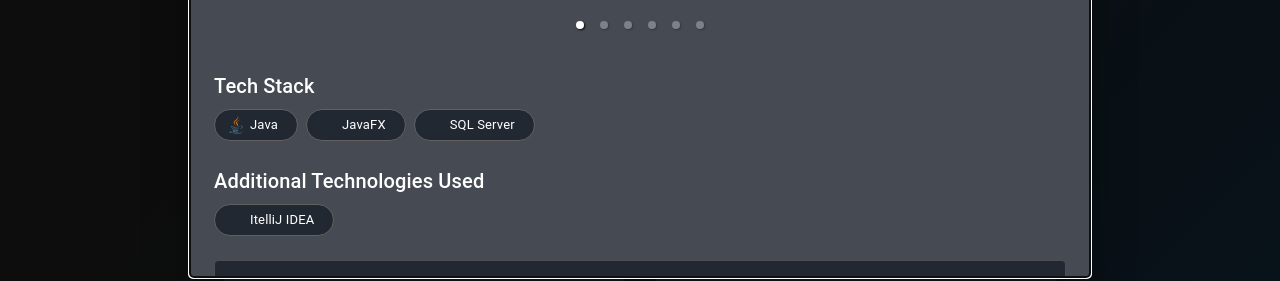
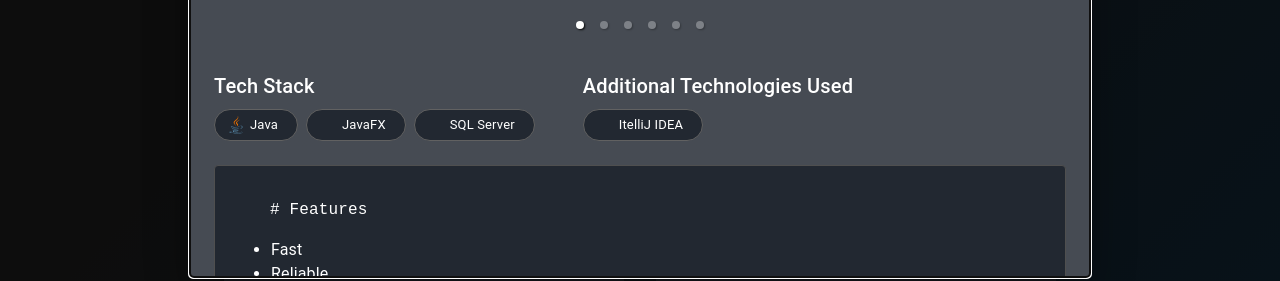
Before and after one commit to nrossin/nathanrossin-dev, a React (Vite) app: page / in a window 1280 px wide. Both pictures are taken after a click on the element 424 px from the left and 3340 px from the top of the page. Shown: the part 3431-3712 px from the top of the page. Built offline with nearby package versions, Linux system fonts and the light colour scheme; some icons are missing.

Commit message:
Update / fix layout for 'ProjectDetails' dialog

```diff
--- a/package.json
+++ b/package.json
@@ -19,8 +19,12 @@
     "framer-motion": "^12.9.4",
     "react": "^19.0.0",
     "react-dom": "^19.0.0",
+    "react-markdown": "^10.1.0",
+    "react-responsive-carousel": "^3.2.23",
     "react-swipeable": "^7.0.2",
-    "react-zoom-pan-pinch": "^3.7.0"
+    "react-zoom-pan-pinch": "^3.7.0",
+    "remark-gfm": "^4.0.1",
+    "ts-dedent": "^2.2.0"
   },
   "devDependencies": {
     "@eslint/js": "^9.22.0",
--- a/src/components/Projects/ProjectDetails.tsx
+++ b/src/components/Projects/ProjectDetails.tsx
@@ -110,6 +110,7 @@ const ProjectDetails: React.FC<ProjectDetailsProps> = ({
                         ))}
                     </Carousel>
                 </Box>
+                <Box sx={{mt: 1, display: 'flex', gap:6}}>
 
                 {/* Tech Stack */}
                 <Box sx={{mb: 3}}>
@@ -142,11 +143,14 @@ const ProjectDetails: React.FC<ProjectDetailsProps> = ({
                         </Stack>
                     </Box>
                 )}
+                </Box>
+
 
                 {/* Long Description */}
+                {project.longDescription && (
                     <Box
                         sx={{
-                        maxHeight: '300px',
+                            maxHeight: '400px',
                             overflowY: 'auto',
                             p: 2,
                             border: '1px solid',
@@ -159,6 +163,8 @@ const ProjectDetails: React.FC<ProjectDetailsProps> = ({
                             {project.longDescription}
                         </ReactMarkdown>
                     </Box>
+                )}
+
             </DialogContent>
         </Dialog>
     );
--- a/src/components/Sections/ProjectsSection.tsx
+++ b/src/components/Sections/ProjectsSection.tsx
@@ -6,8 +6,6 @@ import TechFilterBar from '../Projects/TechFilterBar.tsx';
 import SectionBox from './SectionBox.tsx';
 
 const ProjectsSection: React.FC = () => {
-
-    console.log(JSON.stringify(projects));
 
     // Track selected tech in order to filter projects
     const [selectedTech, setSelectedTech] = useState<string | null>(null);
```
Also changed, not shown: 1 other file (tests, documents, lock files or other folders). Lines whose indentation alone changed are shown as unchanged.
